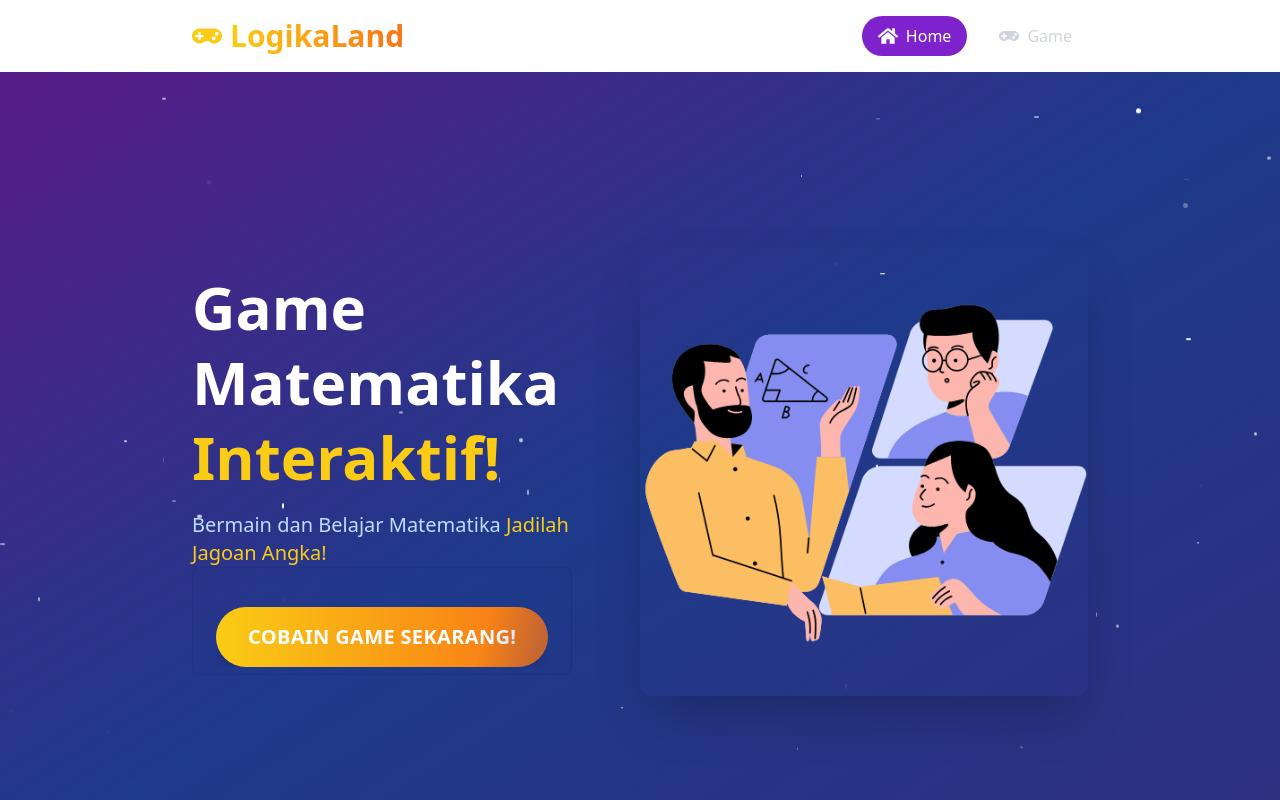
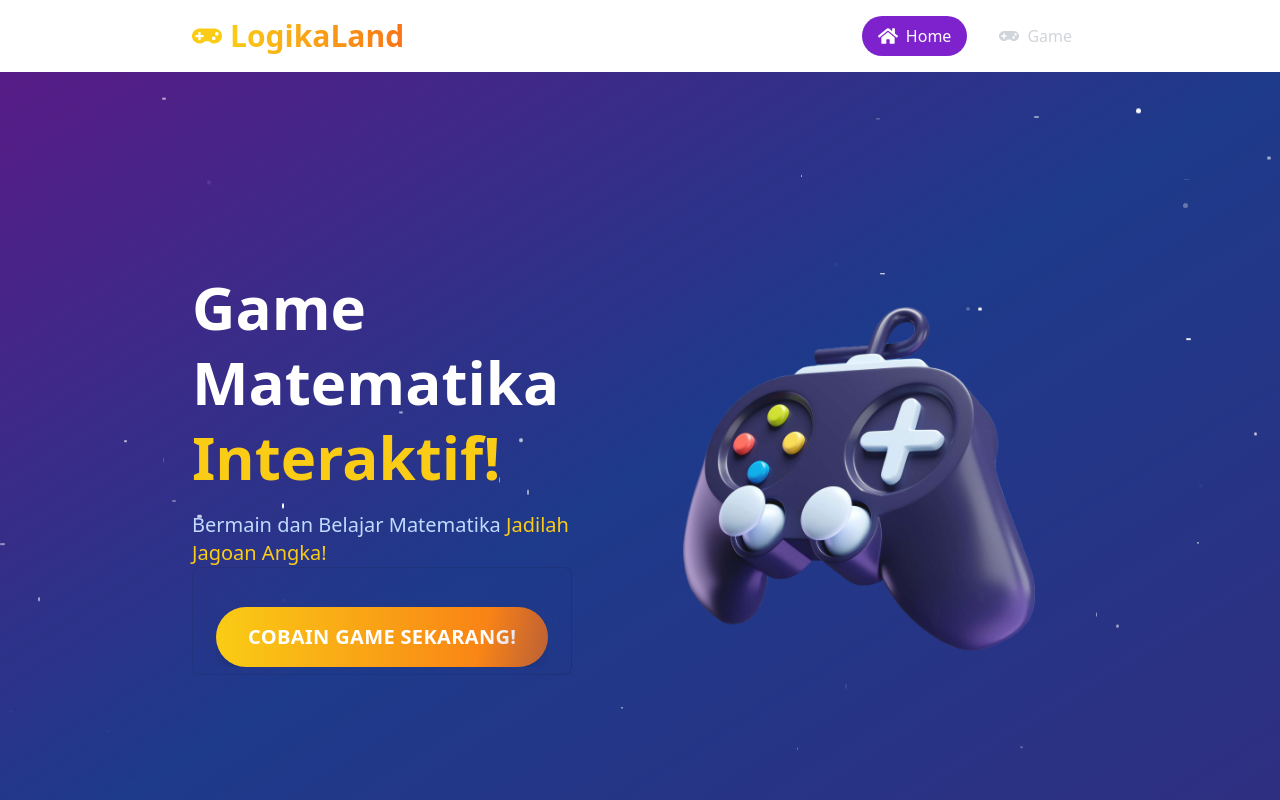
Before and after one commit to riorapansyah/MathAdventure, a React (Vite) app: page / in a window 1280 px wide. Shown: the top 800 px of the page. Built offline with nearby package versions, Linux system fonts and the light colour scheme.

Commit message:
update terbaru

```diff
--- a/src/page/Home/SectionOne.tsx
+++ b/src/page/Home/SectionOne.tsx
@@ -74,10 +74,10 @@ export default function SectionOne() {
                 </motion.div>
 
                 <motion.img
-                    className="rounded-xl max-w-md w-full shadow-2xl"
+                    className="rounded-xl max-w-md"
                     src="/HeroImage.png"
                     alt="Game Preview"
-                    initial={{ x: 100, opacity: 0, rotate: -5 }}
+                    initial={{ x: 100, opacity: 0, rotate: 5, rotateY: 180 }}
                     animate={{ x: 0, opacity: 1, rotate: 0 }}
                     transition={{ duration: 0.8 }}
                     whileHover={{ scale: 1.05, rotate: 5 }}
```
Also changed, not shown: public/HeroImage.png.
